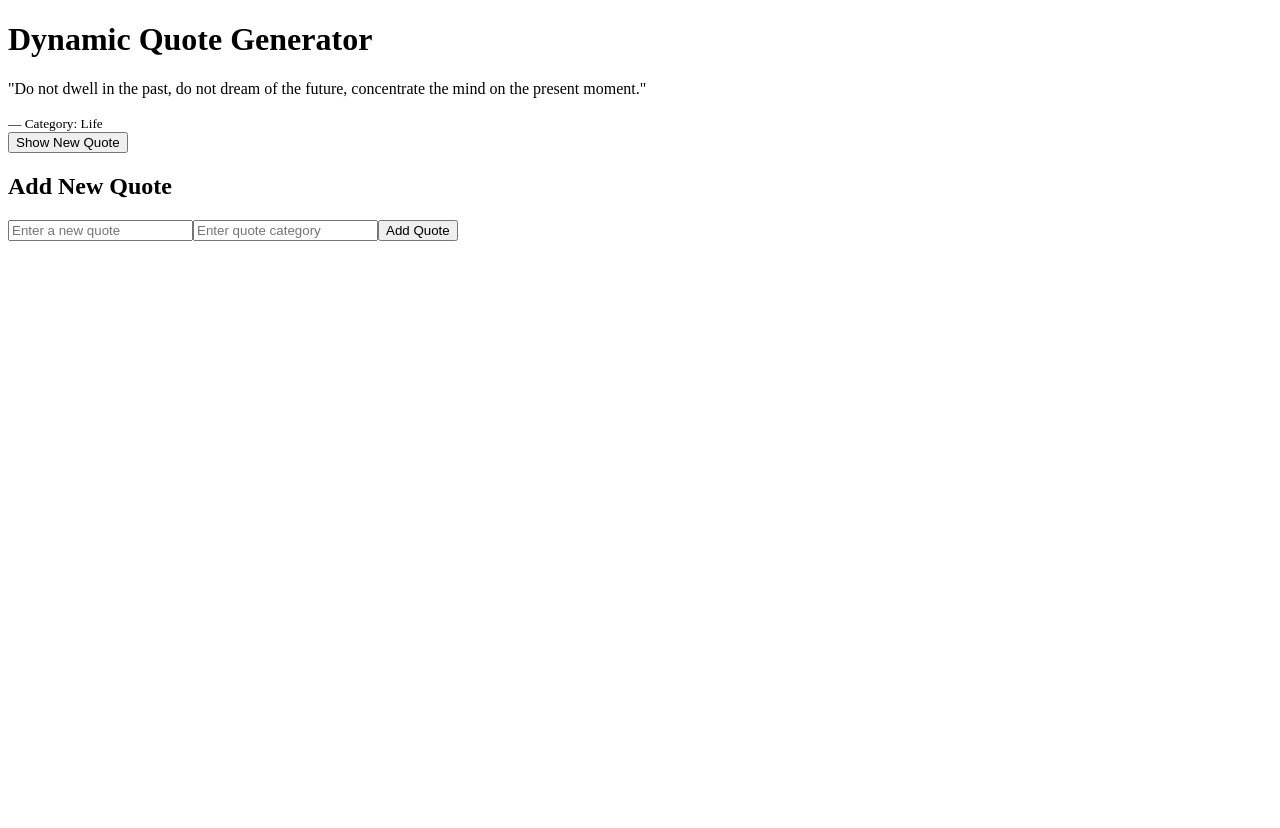
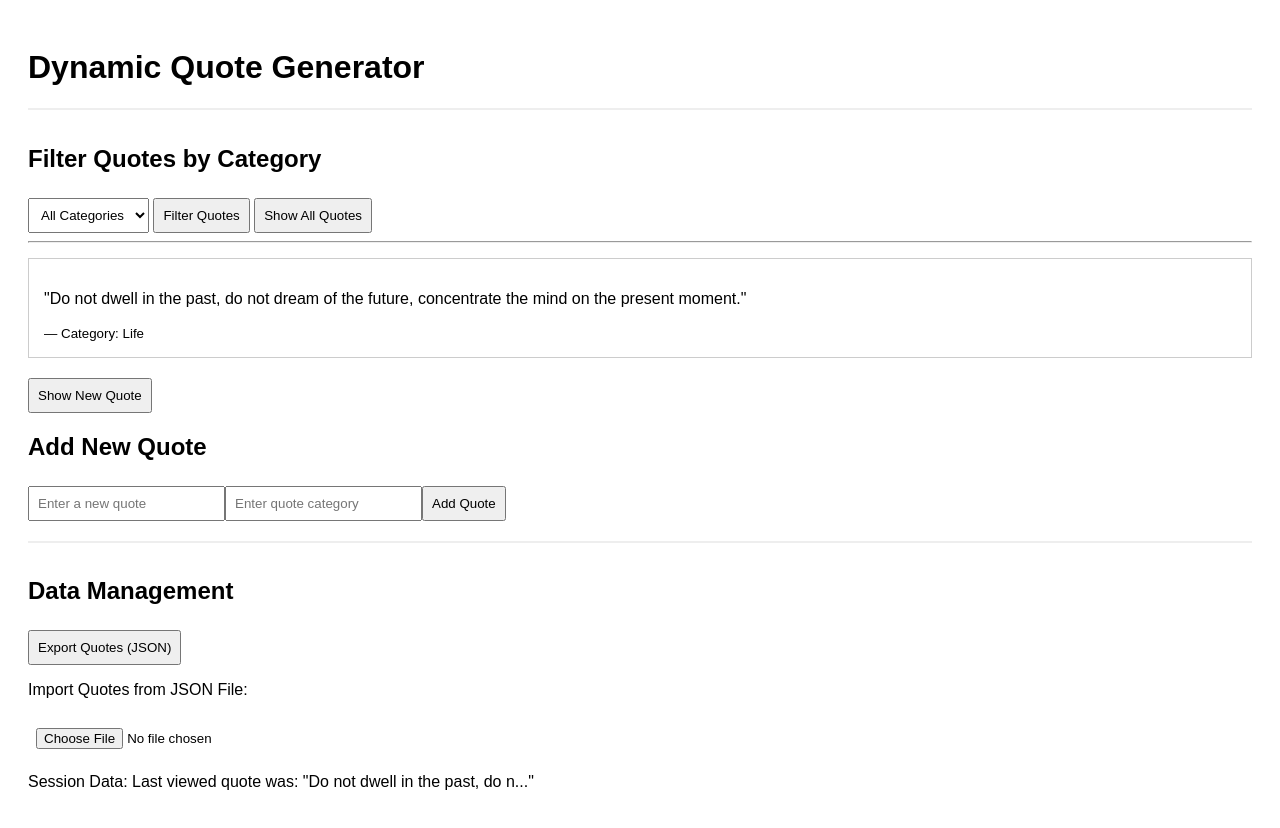
Before and after one commit to aslihanhussien/alx_fe_javascript, a plain HTML site: page dom-manipulation/index.html in a window 1280 px wide. Before the commit the page ends 800 px from the top, so only its background shows below. Drawn offline with Linux system fonts and the light colour scheme.

Commit message:
feat: Completed Task 2 - Dynamic Content Filtering and filter UI population.

```diff
--- a/dom-manipulation/index.html
+++ b/dom-manipulation/index.html
@@ -4,9 +4,25 @@
   <meta charset="UTF-8">
   <meta name="viewport" content="width=device-width, initial-scale=1.0">
   <title>Dynamic Quote Generator</title>
+  <style>
+    /* Simple styling for better readability */
+    body { font-family: Arial, sans-serif; padding: 20px; }
+    #quoteDisplay { border: 1px solid #ccc; padding: 15px; margin: 15px 0; min-height: 50px; }
+    button, input, select { margin-top: 5px; padding: 8px; }
+    #dataManagement, #filterSection { border-top: 2px solid #eee; margin-top: 20px; padding-top: 15px; }
+  </style>
 </head>
 <body>
   <h1>Dynamic Quote Generator</h1>
+
+  <div id="filterSection">
+    <h2>Filter Quotes by Category</h2>
+    <select id="quoteCategoryFilter"></select>
+    <button onclick="filterQuotes()">Filter Quotes</button>
+    <button onclick="showRandomQuote()">Show All Quotes</button>
+  </div>
+
+  <hr>
 
   <div id="quoteDisplay"></div>
 
@@ -14,6 +30,17 @@
 
   <div id="formContainer"></div>
 
+  <div id="dataManagement">
+    <h2>Data Management</h2>
+
+    <button id="exportQuotes">Export Quotes (JSON)</button>
+
+    <p>Import Quotes from JSON File:</p>
+    <input type="file" id="importFile" accept=".json" onchange="importFromJsonFile(event)" />
+
+    <div id="sessionDisplay"></div>
+  </div>
+
   <script src="script.js"></script>
 </body>
 </html>
--- a/dom-manipulation/script.js
+++ b/dom-manipulation/script.js
@@ -1,33 +1,118 @@
-// Initial Quotes Array
-let quotes = [
-    { text: "The only way to do great work is to love what you do.", category: "Work" },
-    { text: "Strive not to be a success, but rather to be of value.", category: "Inspiration" },
-    { text: "Do not dwell in the past, do not dream of the future, concentrate the mind on the present moment.", category: "Life" },
-];
+// Global array for quotes.
+let quotes = [];
 
-// Reference to static DOM elements
+// --- UTILITY FUNCTIONS FOR WEB STORAGE AND DATA HANDLING (Task 1) ---
+
+function saveQuotes() {
+    localStorage.setItem('storedQuotes', JSON.stringify(quotes));
+}
+
+function loadQuotes() {
+    const storedQuotes = localStorage.getItem('storedQuotes');
+    if (storedQuotes) {
+        quotes = JSON.parse(storedQuotes);
+    } else {
+        // Default quotes if local storage is empty
+        quotes = [
+            { text: "The only way to do great work is to love what you do.", category: "Work" },
+            { text: "Strive not to be a success, but rather to be of value.", category: "Inspiration" },
+            { text: "Do not dwell in the past, do not dream of the future, concentrate the mind on the present moment.", category: "Life" },
+        ];
+        saveQuotes();
+    }
+}
+
+function saveLastViewedQuote(quote) {
+    sessionStorage.setItem('lastViewedQuote', JSON.stringify(quote));
+    displaySessionData(quote.text);
+}
+
+function displaySessionData(quoteText) {
+    const sessionDisplay = document.getElementById('sessionDisplay');
+    sessionDisplay.innerHTML = `<p>Session Data: Last viewed quote was: "${quoteText.substring(0, 30)}..."</p>`;
+}
+
+// --- DOM MANIPULATION FUNCTIONS (Modified for filtering) ---
+
 const quoteDisplay = document.getElementById('quoteDisplay');
 const newQuoteButton = document.getElementById('newQuote');
 const formContainer = document.getElementById('formContainer');
+const filterSelect = document.getElementById('quoteCategoryFilter');
+
 
 /**
- * Displays a random quote from the 'quotes' array in the DOM.
- * Uses advanced DOM manipulation to create elements.
+ * Populates the category filter dropdown with unique categories from the quotes array.
  */
+function populateCategoryFilter() {
+    // 1. Get all unique categories
+    const categories = [...new Set(quotes.map(quote => quote.category))];
+
+    // 2. Clear previous options and add the default "All" option
+    filterSelect.innerHTML = '<option value="all">All Categories</option>';
+
+    // 3. Add category options
+    categories.forEach(category => {
+        if (category) { // Ensure category is not empty
+            const option = document.createElement('option');
+            option.value = category;
+            option.textContent = category;
+            filterSelect.appendChild(option);
+        }
+    });
+}
+
+
+/**
+ * Filters and displays quotes based on the selected category. (Task 2 Core)
+ */
+function filterQuotes() {
+    const selectedCategory = filterSelect.value;
+
+    if (selectedCategory === 'all') {
+        // If "All Categories" is selected, just show a random quote from the whole list
+        showRandomQuote();
+        return;
+    }
+
+    // Filter the quotes array
+    const filteredQuotes = quotes.filter(quote => quote.category === selectedCategory);
+
+    if (filteredQuotes.length === 0) {
+        quoteDisplay.innerHTML = `<p>No quotes found in the '${selectedCategory}' category.</p>`;
+        return;
+    }
+
+    // Pick a random quote from the filtered list for display
+    const randomIndex = Math.floor(Math.random() * filteredQuotes.length);
+    const quote = filteredQuotes[randomIndex];
+
+    quoteDisplay.innerHTML = '';
+
+    const quoteParagraph = document.createElement('p');
+    quoteParagraph.textContent = `"${quote.text}"`;
+
+    const categorySpan = document.createElement('small');
+    categorySpan.textContent = `— Category: ${quote.category} (Filtered Result)`;
+
+    quoteDisplay.appendChild(quoteParagraph);
+    quoteDisplay.appendChild(categorySpan);
+
+    // Save to session storage, though this is a filtered view
+    saveLastViewedQuote(quote);
+}
+
+
 function showRandomQuote() {
     if (quotes.length === 0) {
         quoteDisplay.innerHTML = '<p>No quotes available. Add one!</p>';
         return;
     }
 
-    // Generate a random index
     const randomIndex = Math.floor(Math.random() * quotes.length);
     const quote = quotes[randomIndex];
 
-    // Clear previous content
     quoteDisplay.innerHTML = '';
 
-    // Create and append quote elements dynamically
     const quoteParagraph = document.createElement('p');
     quoteParagraph.textContent = `"${quote.text}"`;
 
@@ -36,83 +121,123 @@ function showRandomQuote() {
 
     quoteDisplay.appendChild(quoteParagraph);
     quoteDisplay.appendChild(categorySpan);
+
+    saveLastViewedQuote(quote);
 }
 
-/**
- * Dynamically creates and injects the 'Add New Quote' form into the DOM.
- * Fulfills the 'createAddQuoteForm' requirement from Task 0.
- */
+
 function createAddQuoteForm() {
-    // 1. Create container and title
+    // ... (This function remains unchanged from the previous task) ...
     const formDiv = document.createElement('div');
     formDiv.id = 'addQuoteForm';
 
     const title = document.createElement('h2');
     title.textContent = 'Add New Quote';
 
-    // 2. Create the Quote Text Input
     const textInput = document.createElement('input');
     textInput.id = 'newQuoteText';
     textInput.type = 'text';
     textInput.placeholder = 'Enter a new quote';
 
-    // 3. Create the Category Input
     const categoryInput = document.createElement('input');
     categoryInput.id = 'newQuoteCategory';
     categoryInput.type = 'text';
+    textInput.addEventListener('keypress', (e) => { // Optional: Improve UX
+        if (e.key === 'Enter') {
+            document.getElementById('newQuoteCategory').focus();
+        }
+    });
     categoryInput.placeholder = 'Enter quote category';
 
-    // 4. Create the Add Button
     const addButton = document.createElement('button');
     addButton.textContent = 'Add Quote';
-    // Attach the addQuote function to the button click event
     addButton.addEventListener('click', addQuote);
 
-    // 5. Append all elements to the form container
     formDiv.appendChild(title);
     formDiv.appendChild(textInput);
     formDiv.appendChild(categoryInput);
     formDiv.appendChild(addButton);
 
-    // 6. Inject the dynamically created form into the main HTML placeholder
     formContainer.appendChild(formDiv);
 }
 
-/**
- * Handles validation, adds a new quote to the array, and updates the display.
- */
 function addQuote() {
-    // Retrieve values from the dynamically created inputs
     const newQuoteText = document.getElementById('newQuoteText').value.trim();
     const newQuoteCategory = document.getElementById('newQuoteCategory').value.trim();
 
-    // Basic validation
     if (newQuoteText === "" || newQuoteCategory === "") {
         alert("Please enter both a quote and a category.");
         return;
     }
 
-    // Create the new quote object and add it to the array
     const newQuote = {
         text: newQuoteText,
         category: newQuoteCategory
     };
     quotes.push(newQuote);
 
-    // Clear the input fields
+    // Save to Local Storage and update filter options
+    saveQuotes();
+    populateCategoryFilter(); // IMPORTANT: Update filter after adding new category
+
     document.getElementById('newQuoteText').value = '';
     document.getElementById('newQuoteCategory').value = '';
 
-    // Show a new random quote and confirm
     showRandomQuote();
-    console.log(`Quote added successfully! Total quotes: ${quotes.length}`);
+    alert(`Quote added successfully! Total quotes: ${quotes.length}`);
 }
 
-// Event-driven programming: Attach the 'Show New Quote' event listener
-newQuoteButton.addEventListener('click', showRandomQuote);
 
-// Initialize the application: show a quote and create the form when the page loads
+// --- JSON IMPORT/EXPORT FUNCTIONS (Task 1) ---
+
+function exportToJsonFile() {
+    const jsonString = JSON.stringify(quotes, null, 2);
+    const blob = new Blob([jsonString], { type: 'application/json' });
+    const url = URL.createObjectURL(blob);
+    const a = document.createElement('a');
+    a.href = url;
+    a.download = 'quotes_export.json';
+    document.body.appendChild(a);
+    a.click();
+    document.body.removeChild(a);
+    URL.revokeObjectURL(url);
+}
+
+function importFromJsonFile(event) {
+    const fileReader = new FileReader();
+
+    fileReader.onload = function(event) {
+        try {
+            const importedQuotes = JSON.parse(event.target.result);
+            quotes.push(...importedQuotes);
+            saveQuotes();
+            populateCategoryFilter(); // IMPORTANT: Update filter after importing
+            showRandomQuote();
+            alert(`Quotes imported successfully! Total quotes: ${quotes.length}`);
+        } catch (e) {
+            alert('Error importing file: The file must be a valid JSON format.');
+            console.error(e);
+        }
+    };
+
+    fileReader.readAsText(event.target.files[0]);
+}
+
+
+// --- INITIALIZATION ---
+
 document.addEventListener('DOMContentLoaded', () => {
+    // 1. Load quotes from Local Storage
+    loadQuotes();
+
+    // 2. Initialize UI elements
     showRandomQuote();
     createAddQuoteForm();
+    populateCategoryFilter(); // NEW: Populate the filter dropdown on load
+
+    // 3. Attach event listeners
+    document.getElementById('exportQuotes').addEventListener('click', exportToJsonFile);
 });
+
+// Event listener for the 'Show New Quote' button (Remains the same)
+newQuoteButton.addEventListener('click', showRandomQuote);
```
